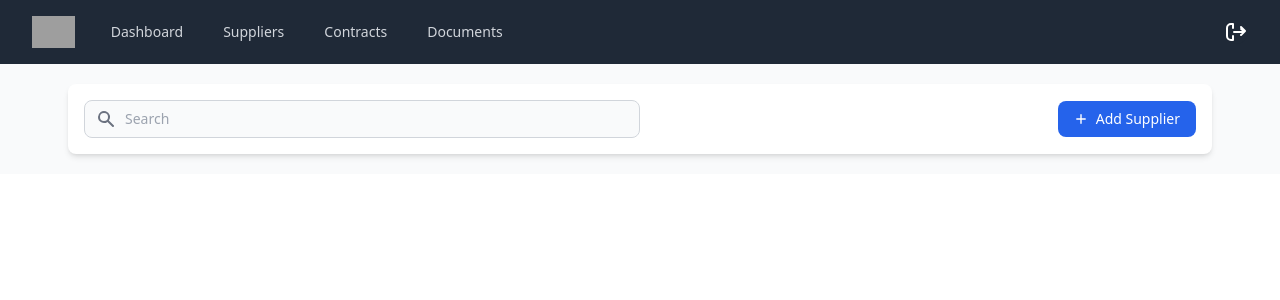
After one commit to kamalnj/projectSrm, a CodeIgniter 4 app: the page made by app/Views/admin/listSuppliers.php in a window 1280 px wide. The commit adds this page. Shown: the top 300 px of the page. Run offline with PHP 8.4 and a stand-in for CodeIgniter, Linux system fonts and the light colour scheme; the template is opened without the code that fills it, so the values that code supplies are empty; some libraries are stand-ins or nearby versions; grey boxes are pictures that could not be loaded.

Commit message:
Adding suppliers part

```diff
--- a/app/Config/Routes.php
+++ b/app/Config/Routes.php
@@ -11,6 +11,11 @@ $routes->get('/logout', 'AuthController::logout');
 // Admin routes
 $routes->group('admin', ['filter' => 'auth:admin'], function ($routes) {
     $routes->get('/', 'AdminController::index');
+    $routes->get('suppliers', 'SuppliersController::index');
+    $routes->post('addsuppliers', 'SuppliersController::create');
+
+
+
 });
 
 // User routes
--- /dev/null
+++ b/app/Views/admin/listSuppliers.php
@@ -0,0 +1,114 @@
+<!DOCTYPE html>
+<html lang="en">
+
+<head>
+    <meta charset="UTF-8">
+    <meta name="viewport" content="width=device-width, initial-scale=1.0">
+    <title>Supplier Management</title>
+    <script src="https://cdn.tailwindcss.com"></script>
+    <script src="https://unpkg.com/flowbite@1.6.4/dist/flowbite.min.js"></script>
+
+</head>
+
+<body>
+    <!-- Navigation -->
+    <?php include 'nav.php'; ?>
+
+    <!-- Main Section -->
+    <section class="bg-gray-50 dark:bg-gray-900 p-3 sm:p-5 antialiased">
+        <div class="mx-auto max-w-screen-xl px-4 lg:px-12">
+            <div class="bg-white dark:bg-gray-800 relative shadow-md sm:rounded-lg overflow-hidden">
+                <!-- Top Bar -->
+                <div class="flex flex-col md:flex-row items-center justify-between space-y-3 md:space-y-0 md:space-x-4 p-4">
+                    <!-- Search Form -->
+                    <div class="w-full md:w-1/2">
+                        <form class="flex items-center">
+                            <label for="simple-search" class="sr-only">Search</label>
+                            <div class="relative w-full">
+                                <div class="absolute inset-y-0 left-0 flex items-center pl-3 pointer-events-none">
+                                    <svg aria-hidden="true" class="w-5 h-5 text-gray-500 dark:text-gray-400" fill="currentColor" viewbox="0 0 20 20" xmlns="http://www.w3.org/2000/svg">
+                                        <path fill-rule="evenodd" d="M8 4a4 4 0 100 8 4 4 0 000-8zM2 8a6 6 0 1110.89 3.476l4.817 4.817a1 1 0 01-1.414 1.414l-4.816-4.816A6 6 0 012 8z" clip-rule="evenodd" />
+                                    </svg>
+                                </div>
+                                <input type="text" id="simple-search" class="bg-gray-50 border border-gray-300 text-gray-900 text-sm rounded-lg focus:ring-primary-500 focus:border-primary-500 block w-full pl-10 p-2 dark:bg-gray-700 dark:border-gray-600 dark:placeholder-gray-400 dark:text-white dark:focus:ring-primary-500 dark:focus:border-primary-500" placeholder="Search" required="">
+                            </div>
+                        </form>
+                    </div>
+                    <!-- Add Supplier Button -->
+                    <div class="w-full md:w-auto flex flex-col md:flex-row space-y-2 md:space-y-0 items-stretch md:items-center justify-end md:space-x-3 flex-shrink-0">
+                        <button type="button" id="defaultModalButton" data-modal-target="defaultModal" data-modal-toggle="defaultModal" class="flex bg-blue-600 items-center justify-center text-white bg-primary-700 hover:bg-primary-800 focus:ring-4 focus:ring-primary-300 font-medium rounded-lg text-sm px-4 py-2 dark:bg-primary-600 dark:hover:bg-primary-700 focus:outline-none dark:focus:ring-primary-800">
+                            <svg class="h-3.5 w-3.5 mr-2" fill="currentColor" viewbox="0 0 20 20" xmlns="http://www.w3.org/2000/svg" aria-hidden="true">
+                                <path clip-rule="evenodd" fill-rule="evenodd" d="M10 3a1 1 0 011 1v5h5a1 1 0 110 2h-5v5a1 1 0 11-2 0v-5H4a1 1 0 110-2h5V4a1 1 0 011-1z" />
+                            </svg>
+                            Add Supplier
+                        </button>
+                    </div>
+                </div>
+
+                <!-- Supplier Table -->
+                <div class="overflow-x-auto">
+                <?php if (!empty($suppliers)): ?>
+                    <table class="w-full text-sm text-left text-gray-500 dark:text-gray-400">
+                        <thead class="text-xs text-gray-700 uppercase bg-gray-50 dark:bg-gray-700 dark:text-gray-400">
+                            <tr>
+                                <th scope="col" class="px-4 py-4">Supplier Name</th>
+                                <th scope="col" class="px-4 py-3">Email</th>
+                                <th scope="col" class="px-4 py-3">Category</th>
+                                <th scope="col" class="px-4 py-3">Actions</th>
+                            </tr>
+                        </thead>
+                        <tbody>
+                        <?php foreach ($suppliers as $supplier): ?>
+                            <tr class="border-b dark:border-gray-700">
+                                <td class="px-4 py-3 font-medium text-gray-900 whitespace-nowrap dark:text-white"><?= esc($supplier['nom']); ?></td>
+                                <td class="px-4 py-3"><?= esc($supplier['email']); ?></td>
+                                <td class="px-4 py-3"><?= esc($supplier['category']); ?></td>
+                                <td class="px-4 py-3">
+                                    <button type="button" class="py-2.5 px-5 me-2 mb-2 text-sm font-medium text-gray-900 focus:outline-none bg-white rounded-lg border border-gray-200 hover:bg-gray-100 hover:text-blue-700 focus:z-10 focus:ring-4 focus:ring-gray-100 dark:focus:ring-gray-700 dark:bg-gray-800 dark:text-gray-400 dark:border-gray-600 dark:hover:text-white dark:hover:bg-gray-700">View</button>
+                                </td>
+                            </tr>
+                            <?php endforeach; ?>
+                        </tbody>
+                    </table>
+                    <?php endif; ?>
+                </div>
+            </div>
+        </div>
+    </section>
+
+    <div id="defaultModal" tabindex="-1" aria-hidden="true" class="hidden fixed top-0 right-0 left-0 z-50 justify-center items-center w-full md:inset-0 h-modal md:h-full">
+        <div class="relative p-4 w-full max-w-2xl h-full md:h-auto">
+            <div class="relative p-4 bg-white rounded-lg shadow dark:bg-gray-800 sm:p-5">
+                <div class="flex justify-between items-center pb-4 mb-4 rounded-t border-b sm:mb-5 dark:border-gray-600">
+                    <h3 class="text-lg font-semibold text-gray-900 dark:text-white">
+                        Add Supplier
+                    </h3>
+                    <button type="button" class="text-gray-400 bg-transparent hover:bg-gray-200 hover:text-gray-900 rounded-lg text-sm p-1.5 ml-auto inline-flex items-center dark:hover:bg-gray-600 dark:hover:text-white" data-modal-toggle="defaultModal">
+                        <svg aria-hidden="true" class="w-5 h-5" fill="currentColor" viewbox="0 0 20 20" xmlns="http://www.w3.org/2000/svg">
+                            <path fill-rule="evenodd" d="M4.293 4.293a1 1 0 011.414 0L10 8.586l4.293-4.293a1 1 0 111.414 1.414L11.414 10l4.293 4.293a1 1 0 01-1.414 1.414L10 11.414l-4.293 4.293a1 1 0 01-1.414-1.414L8.586 10 4.293 5.707a1 1 0 010-1.414z" clip-rule="evenodd"></path>
+                        </svg>
+                        <span class="sr-only">Close modal</span>
+                    </button>
+                </div>
+                <form action="addsuppliers" method="post">
+                <div class="grid gap-4 mb-4 sm:grid-cols-2">
+                        <div>
+                            <label for="name" class="block mb-2 text-sm font-medium text-gray-900 dark:text-white">Name</label>
+                            <input type="text" name="nom" id="name" class="bg-gray-50 border border-gray-300 text-gray-900 text-sm rounded-lg focus:ring-primary-600 focus:border-primary-600 block w-full p-2.5 dark:bg-gray-700 dark:border-gray-600 dark:placeholder-gray-400 dark:text-white" required>
+                        </div>
+                        <div>
+                            <label for="email" class="block mb-2 text-sm font-medium text-gray-900 dark:text-white">Email</label>
+                            <input type="email" name="email" id="email" class="bg-gray-50 border border-gray-300 text-gray-900 text-sm rounded-lg focus:ring-primary-600 focus:border-primary-600 block w-full p-2.5 dark:bg-gray-700 dark:border-gray-600 dark:placeholder-gray-400 dark:text-white" required>
+                        </div>
+                        <div>
+                            <label for="category" class="block mb-2 text-sm font-medium text-gray-900 dark:text-white">Category</label>
+                            <input type="text" name="category" id="category" class="bg-gray-50 border border-gray-300 text-gray-900 text-sm rounded-lg focus:ring-primary-600 focus:border-primary-600 block w-full p-2.5 dark:bg-gray-700 dark:border-gray-600 dark:placeholder-gray-400 dark:text-white" required>
+                        </div>
+                    </div>
+                    <button type="submit" class="text-white bg-blue-700 hover:bg-primary-800 focus:ring-4 focus:outline-none focus:ring-primary-300 font-medium rounded-lg text-sm px-5 py-2.5 text-center dark:bg-primary-600 dark:hover:bg-primary-700">Add Supplier</button>
+                </form>
+            </div>
+        </div>
+    </div>
+</body>
+</html>
--- a/app/Views/admin/nav.php
+++ b/app/Views/admin/nav.php
@@ -7,8 +7,8 @@
         </div>
         <div class="hidden sm:ml-6 sm:block">
           <div class="flex space-x-4">
-            <a href="#" class="rounded-md  px-3 py-2 text-sm font-medium text-gray-300 hover:bg-gray-700 hover:text-white" aria-current="page">Dashboard</a>
-            <a href="#" class="rounded-md px-3 py-2 text-sm font-medium text-gray-300 hover:bg-gray-700 hover:text-white">Suppliers</a>
+            <a href="/admin" class="rounded-md  px-3 py-2 text-sm font-medium text-gray-300 hover:bg-gray-700 hover:text-white" aria-current="page">Dashboard</a>
+            <a href="/admin/suppliers" class="rounded-md px-3 py-2 text-sm font-medium text-gray-300 hover:bg-gray-700 hover:text-white">Suppliers</a>
             <a href="#" class="rounded-md px-3 py-2 text-sm font-medium text-gray-300 hover:bg-gray-700 hover:text-white">Contracts</a>
             <a href="#" class="rounded-md px-3 py-2 text-sm font-medium text-gray-300 hover:bg-gray-700 hover:text-white">Documents</a>
           </div>
--- a/app/Views/auth/login.php
+++ b/app/Views/auth/login.php
@@ -3,7 +3,7 @@
 <head>
     <meta charset="UTF-8">
     <meta name="viewport" content="width=device-width, initial-scale=1.0">
-    <title>Login2</title>
+    <title>Login</title>
     <script src="https://cdn.tailwindcss.com"></script>
 </head>
 <body class="bg-gray-100 flex items-center justify-center min-h-screen">
```
Also changed, not shown: app/Config/Email.php (+5 -5 lines), app/Controllers/SuppliersController.php (added, +117 -0 lines), app/Models/SupplierModel.php (added, +12 -0 lines), app/Views/email_templates/supplier_welcome.php (added, +9 -0 lines), 1 other file.
